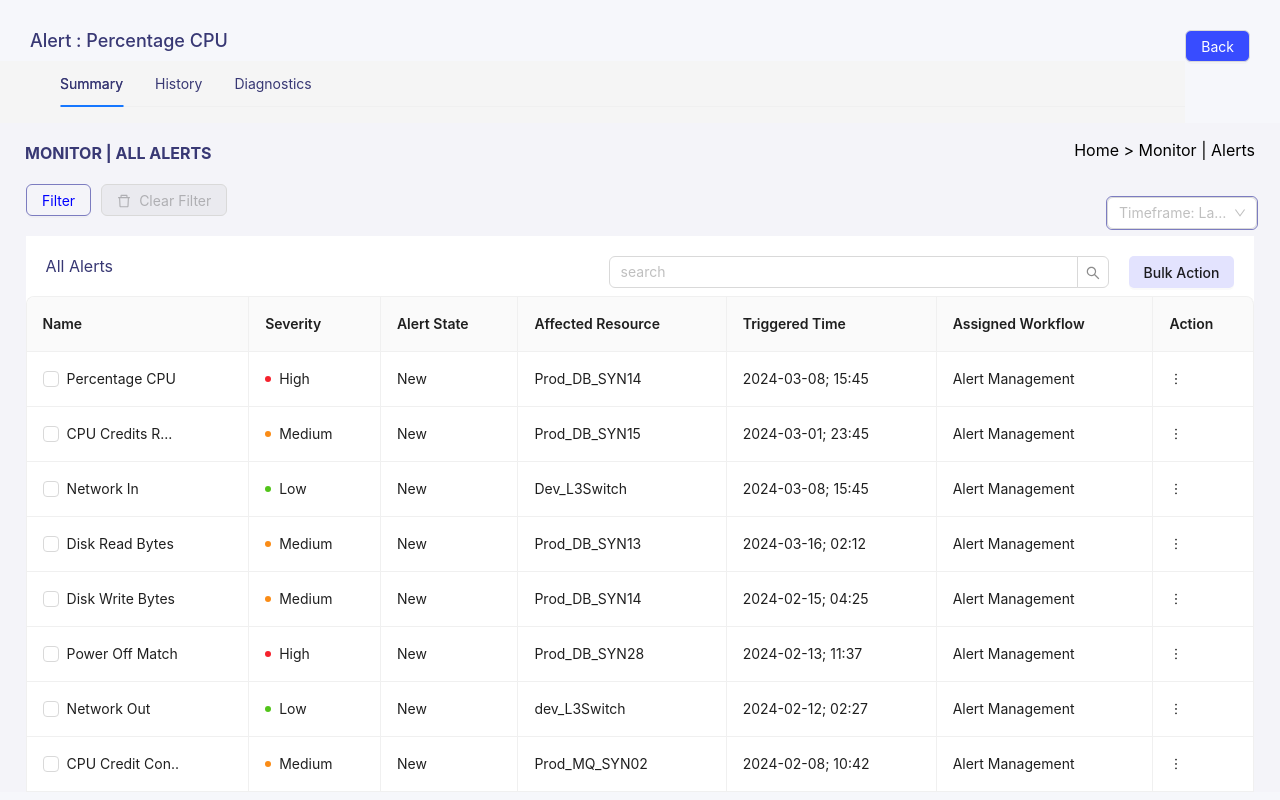
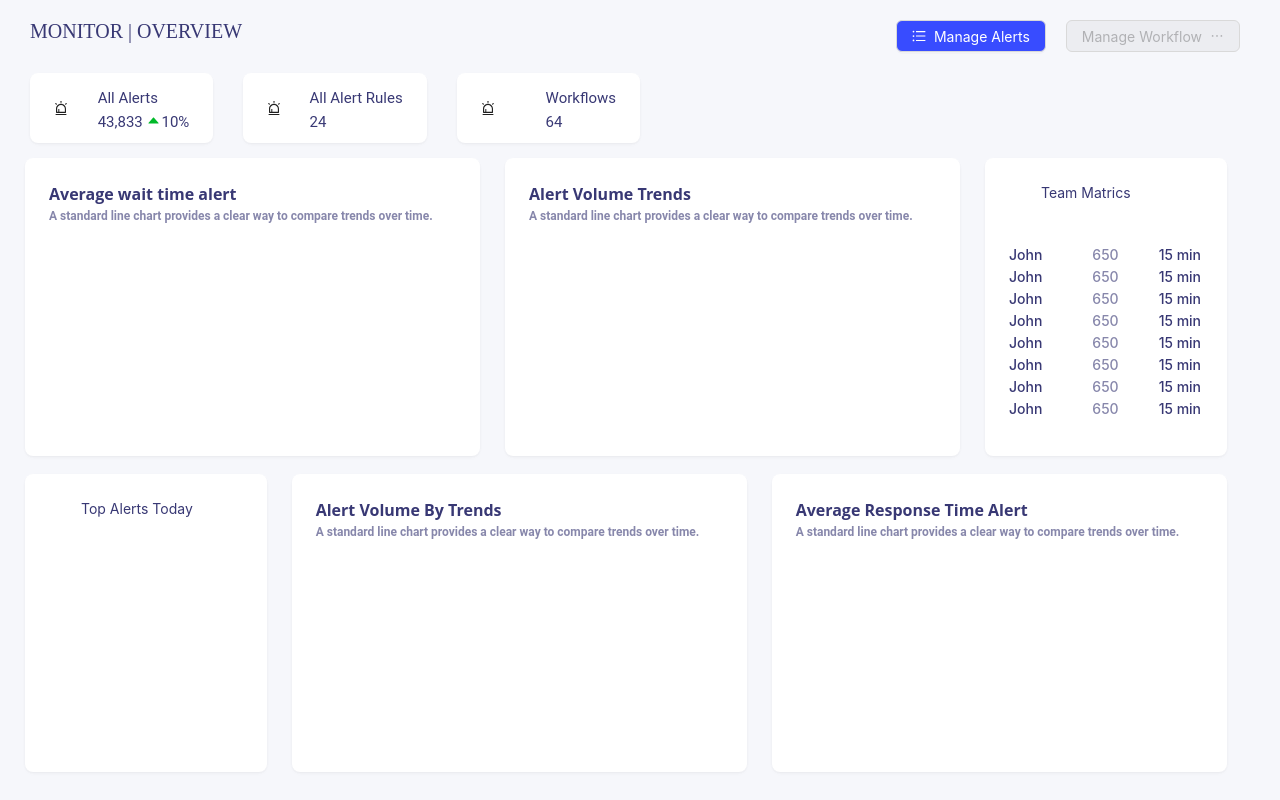
Before and after one commit to AppkubeCloud/appkube_alert_management_ui, a React (Create React App) app: page / in a window 1280 px wide. Built offline with nearby package versions, Linux system fonts and the light colour scheme.

Commit message:
dashboard completed

```diff
--- a/src/App.js
+++ b/src/App.js
@@ -13,16 +13,17 @@ function App() {
   return (
     <div className='App'>
       <header >
-        <PercentageCPUAlert/>
+        {/* <AlertManagementDashboard/> */}
 
       </header>
       <Routes>
-
-              <Route exact path="/"  element={<MonitorAllAlerts/>}  ></Route>
-              <Route exact path="monitorallalerts/percentagecpualert"  element={<PercentageCPUAlert/>}  ></Route>
-              <Route exact path="/summary"  element={<Summary />}  ></Route>
-              <Route path="monitorallalerts/percentagecpualert/history" element={<History/>}></Route>
-              <Route path="monitorallalerts/percentagecpualert/diagnostics" element={<Diagnostics/>}></Route>
+              <Route path='/' element={<AlertManagementDashboard/>}/>
+              <Route exact path="/monitorallalerts"  element={<MonitorAllAlerts/>}  ></Route>
+              <Route  path="alertsmanagement"  element={<AlertsManagement/>}></Route>
+              <Route  path="/percentagecpualert"   element={<PercentageCPUAlert/>}  ></Route>
+              <Route  path="/percentagecpualert/summary"  element={<Summary />}  ></Route>
+              <Route path="/percentagecpualert/history" element={<History/>}></Route>
+              <Route path="/percentagecpualert/diagnostics" element={<Diagnostics/>}></Route>
 
             </Routes>
     </div>
--- a/src/Component/AlertManagementDashboard.js
+++ b/src/Component/AlertManagementDashboard.js
@@ -1,4 +1,5 @@
 import { Button, Row, Col, Card } from "antd";
+import { Link } from "react-router-dom";
 import {UnorderedListOutlined, EllipsisOutlined, CaretUpOutlined, AlertOutlined} from "@ant-design/icons"
 import React from "react";
 import "./Style/Dashboard.css";
@@ -8,36 +9,40 @@ function AlertManagementDashboard(){
         <div className="dashboard-div">
             <div className="label-div">
                 <label className="dashboard-label">MONITOR | OVERVIEW</label>
-                <Button className="manage-workflow-btn">Manage Workflow <EllipsisOutlined /></Button>
-                <Button className="label-btn" icon={<UnorderedListOutlined />}>Manage Alerts</Button>
+                <Button className="manage-workflow-btn" disabled> Manage Workflow <EllipsisOutlined /></Button>
+                <Button className="label-btn" icon={<UnorderedListOutlined />} > Manage Alerts </Button>
 
             </div>
             <Row>
                 <Col span={4}>
-                    <Card  className="alert-card"
+                { <Link to= "monitorallalerts">
+                    <Card  className="dashboard-alert-card"
                         bordered={false}
                         >
                             <AlertOutlined  />
                             <label className="card-label">
-                                Total Alerts <br/>
+                                All Alerts <br/>
                                 43,833 <CaretUpOutlined style={{color: "#00B929"}} />
                                 10%
                             </label>
                     </Card>
+                    </Link>}
                 </Col>
                 <Col span={4}>
-                <Card  className="alert-card"
+                {<Link to="alertsmanagement" relative="path">
+                <Card  className="dashboard-alert-card"
                         bordered={false}
                         >
                             <AlertOutlined  />
                             <label className="card-label">
-                            Total Alert Rules <br/>
+                            All Alert Rules <br/>
                                 24
                             </label>
                     </Card>
+                    </Link>}
                 </Col>
                 <Col span={4}>
-                <Card  className="alert-card"
+                <Card  className="dashboard-alert-card"
                         bordered={false}
                         >
                             <AlertOutlined  />
@@ -50,11 +55,11 @@ function AlertManagementDashboard(){
             </Row>
             <Row>
                 <Col span={9}>
-                    <Card  className="alert-card"
+                    <Card  className="dash-avr-tm-crd"
                         bordered={false}
                         >
                             {/* <AlertOutlined  /> */}
-                            <label>
+                            <label className="dash-avr-tm-lbl">
                                 Average wait time alert
                                 <p>A standard line chart provides a clear way to compare trends over time.</p>
 
@@ -62,24 +67,97 @@ function AlertManagementDashboard(){
                     </Card>
                 </Col>
                 <Col span={9}>
-                <Card  className="alert-card"
+                <Card  className="dash-avr-tm-crd"
                         bordered={false}
                         >
-                            <AlertOutlined  />
-                            <label className="card-label">
-                            Total Alert Rules <br/>
-                                24
+                            {/* <AlertOutlined  /> */}
+                            <label className="dash-avr-tm-lbl">
+                            Alert Volume Trends
+                               <p>A standard line chart provides a clear way to compare trends over time.</p>
                             </label>
                     </Card>
                 </Col>
                 <Col span={5}>
-                <Card  className="alert-card"
+                <Card  className="dash-avr-tm-crd"
                         bordered={false}
                         >
-                            <AlertOutlined  />
-                            <label className="card-label">
-                                Workflows <br/>
-                                64
+                            {/* <AlertOutlined  /> */}
+                            <label className="dash-team">
+                               Team Matrics
+                            </label>
+                            <Row className="team-crd">
+                                <Col >John</Col>
+                                <Col style={{marginLeft:"50px", opacity:"0.6"}}>650</Col>
+                                <Col style={{marginLeft:"40px"}}>15 min</Col>
+                            </Row>
+                            <Row className="team-crd-lbl">
+                                <Col>John</Col>
+                                <Col style={{marginLeft:"50px", opacity:"0.6"}}>650</Col>
+                                <Col style={{marginLeft:"40px"}}>15 min</Col>
+                            </Row>
+                            <Row className="team-crd-lbl">
+                                <Col>John</Col>
+                                <Col style={{marginLeft:"50px", opacity:"0.6"}}>650</Col>
+                                <Col style={{marginLeft:"40px"}}>15 min</Col>
+                            </Row>
+                            <Row className="team-crd-lbl">
+                                <Col>John</Col>
+                                <Col style={{marginLeft:"50px", opacity:"0.6"}}>650</Col>
+                                <Col style={{marginLeft:"40px"}}>15 min</Col>
+                            </Row>
+                            <Row className="team-crd-lbl">
+                                <Col>John</Col>
+                                <Col style={{marginLeft:"50px", opacity:"0.6"}}>650</Col>
+                                <Col style={{marginLeft:"40px"}}>15 min</Col>
+                            </Row>
+                            <Row className="team-crd-lbl">
+                                <Col>John</Col>
+                                <Col style={{marginLeft:"50px", opacity:"0.6"}}>650</Col>
+                                <Col style={{marginLeft:"40px"}}>15 min</Col>
+                            </Row>
+                            <Row className="team-crd-lbl">
+                                <Col>John</Col>
+                                <Col style={{marginLeft:"50px", opacity:"0.6"}}>650</Col>
+                                <Col style={{marginLeft:"40px"}}>15 min</Col>
+                            </Row>
+                            <Row className="team-crd-lbl">
+                                <Col>John</Col>
+                                <Col style={{marginLeft:"50px", opacity:"0.6"}}>650</Col>
+                                <Col style={{marginLeft:"40px"}}>15 min</Col>
+                            </Row>
+                    </Card>
+                </Col>
+            </Row>
+            <Row>
+                <Col span={5}>
+                    <Card  className="dash-avr-tm-crd"
+                        bordered={false}
+                        >
+                            {/* <AlertOutlined  /> */}
+                            <label className="dash-team">
+                               Top Alerts Today
+                            </label>
+                    </Card>
+                </Col>
+                <Col span={9}>
+                <Card  className="dash-avr-tm-crd"
+                        bordered={false}
+                        >
+                            {/* <AlertOutlined  /> */}
+                            <label className="dash-avr-tm-lbl">
+                            Alert Volume By Trends
+                            <p>A standard line chart provides a clear way to compare trends over time.</p>
+                            </label>
+                    </Card>
+                </Col>
+                <Col span={9}>
+                <Card  className="dash-avr-tm-crd"
+                        bordered={false}
+                        >
+                            {/* <AlertOutlined  /> */}
+                            <label className="dash-avr-tm-lbl">
+                                Average Response Time Alert
+                                <p>A standard line chart provides a clear way to compare trends over time.</p>
                             </label>
                     </Card>
                 </Col>
--- a/src/Component/AlertsManagement.js
+++ b/src/Component/AlertsManagement.js
@@ -1,5 +1,6 @@
  import react, {useState} from "react";
-import { Table, Checkbox, Input, Button, Select, Menu, Dropdown } from 'antd';
+import { Table, Checkbox, Input, Button, Select, Menu, Dropdown, Breadcrumb } from 'antd';
+import { Link } from "react-router-dom";
 import{ InfoCircleOutlined, UnorderedListOutlined, MoreOutlined, PlusOutlined, DownCircleFilled} from "@ant-design/icons"
 import AlertsData from "./Data/AlertsData.json";
 import "./Style/AlertsManagement.css";
@@ -90,8 +91,17 @@ function AlertsManagement (){
     return(
          <div className="main-div">
           <div>
+          <Breadcrumb className="monitoralert-breadcrumb">
+    <Breadcrumb.Item >{<Link to="/" style={{color:" #383874"}}> Home </Link>} </Breadcrumb.Item>
+    {/* <Breadcrumb.Item>
+      <a href="">Issue Tracker</a>
+    </Breadcrumb.Item> */}
+
+    <Breadcrumb.Item style={{color: "#384CFF"}}>Monitor | Overview</Breadcrumb.Item>
+  </Breadcrumb>
             <h4 className="alert-title">MONITOR | ALERTS</h4>
-            <label style={{float:"right", marginTop:"-44px", marginRight:"25px"}}>Home > Monitor | Overview</label>
+
+            {/* <label style={{float:"right", marginTop:"-44px", marginRight:"25px"}}>Home > Monitor | Overview</label> */}
             <div >
               <div className="resource-div">
                 {/* <label className="resource-label">Resource Group <InfoCircleOutlined /></label> */}
--- a/src/Component/Data/Monitorallalertdata.json
+++ b/src/Component/Data/Monitorallalertdata.json
@@ -6,8 +6,8 @@
         "affectedresource":"Prod_DB_SYN14",
         "triggeredtime":"2024-03-08; 15:45",
         "assignedworkflow":"Alert Management",
-        "action":"MoreOutlined"
-
+        "action":"MoreOutlined",
+        "address":"/percentagecpualert/summary"
 
     },
     {
--- a/src/Component/MonitorAllAlerts.js
+++ b/src/Component/MonitorAllAlerts.js
@@ -1,5 +1,5 @@
 import react, {useState} from "react";
-import { Table, Tag, Checkbox, Input, Button, Dropdown,Badge, Space, Select, Modal, DatePicker, Menu } from 'antd';
+import { Table, Tag, Checkbox, Input, Button, Dropdown,Badge, Space, Select, Modal, DatePicker, Menu, Breadcrumb } from 'antd';
 import{ InfoCircleOutlined, UnorderedListOutlined, MoreOutlined, DownOutlined, DownCircleFilled, DeleteOutlined } from "@ant-design/icons"
 import { Link } from "react-router-dom";
 import Monitorallalertdata from "./Data/Monitorallalertdata.json";
@@ -184,7 +184,9 @@ function MonitorAllAlerts (){
       render: (_, record) => (
           <span style={{ display: 'inline-flex', alignItems: 'center' }}>
           <Checkbox style={{ marginRight: 8 }} />
-          {record.name}
+          {/* {record.name} */}
+          <Link to={record.address}> {record.name}</Link>
+
           {/* <Link to="monitorallalerts/percentagecpualert" rel="noopener noreferrer">{record.name}</Link> */}
         </span>
 
@@ -324,8 +326,16 @@ function MonitorAllAlerts (){
          <div className="main-div">
 
           <div>
+          <Breadcrumb className="monitoralert-breadcrumb">
+    <Breadcrumb.Item >{<Link to="/" style={{color:" #383874"}}> Home </Link>} </Breadcrumb.Item>
+    {/* <Breadcrumb.Item>
+      <a href="">Issue Tracker</a>
+    </Breadcrumb.Item> */}
+
+    <Breadcrumb.Item style={{color: "#384CFF"}}>Monitor | Alerts</Breadcrumb.Item>
+  </Breadcrumb>
             <h4 className="alert-title">MONITOR | ALL ALERTS</h4>
-            <label style={{float:"right", marginTop:"-44px", marginRight:"25px"}}>Home > Monitor | Alerts</label>
+            {/* <label style={{float:"right", marginTop:"-44px", marginRight:"25px"}}>Home > Monitor | Alerts</label> */}
             <div >
               <div className="resource-div">
                 {/* <Popover
@@ -335,8 +345,9 @@ function MonitorAllAlerts (){
                 > */}
                 <Button className="monitor-data-filter"  onClick={showModal}>Filter</Button>
                 <Button icon={<DeleteOutlined />} className="monitor-data-filter" disabled >Clear Filter</Button>
-                <div style={{ marginTop: '20px' }}>
-        <div>
+            {/* <div >     */}
+              <div style={{ marginTop: '20px' }} className="monitor-allalt-filter-data">
+        <div className="monitor-allalt-filter-data">
           {/* Infra: */}
           {selectedValues1.map((value, index) => (
             <Tag key={index} closable onClose={() => handleTagClose1(value)}>
@@ -345,14 +356,14 @@ function MonitorAllAlerts (){
           ))}
         </div>
         {/* handleProductTagClose */}
-        <div>
+        <div className="monitor-allalt-filter-data">
         {selectProductValue.map((value, index) => (
             <Tag key={index} closable onClose={() => handleProductTagClose(value)}>
               {value}
             </Tag>
           ))}
         </div>
-        <div>
+        <div className="monitor-allalt-filter-data">
           {/* Infra: */}
           {selectElementValue.map((value, index) => (
             <Tag key={index} closable onClose={() => handleelementTagClose(value)}>
@@ -360,8 +371,8 @@ function MonitorAllAlerts (){
             </Tag>
           ))}
         </div>
-
-        <div>
+        {/* </div> */}
+        <div className="monitor-allalt-filter-data">
          {/* Business: */}
           {selectedValues2.map((value, index) => (
             <Tag key={index} closable onClose={() => handleTagClose2(value)}>
@@ -370,7 +381,7 @@ function MonitorAllAlerts (){
           ))}
         </div>
 
-        <div>
+        <div className="monitor-allalt-filter-data">
          {/* Business: */}
           {selectBusinessProduct.map((value, index) => (
             <Tag key={index} closable onClose={() => handleBusinessTagClose(value)}>
@@ -379,7 +390,7 @@ function MonitorAllAlerts (){
           ))}
         </div>
 
-        <div>
+        <div className="monitor-allalt-filter-data">
          {/* Business: */}
           {selectEnvironment.map((value, index) => (
             <Tag key={index} closable onClose={() => handleEnvironmentTagClose(value)}>
@@ -389,7 +400,7 @@ function MonitorAllAlerts (){
         </div>
         {/* handleModuleTagClose */}
 
-        <div>
+        <div className="monitor-allalt-filter-data">
          {/* Business: */}
           {selectModuleValue.map((value, index) => (
             <Tag key={index} closable onClose={() => handleModuleTagClose(value)}>
@@ -399,7 +410,7 @@ function MonitorAllAlerts (){
         </div>
         {/* handleServicesTagClose */}
 
-        <div>
+        <div className="monitor-allalt-filter-data">
          {/* Business: */}
           {selectServices.map((value, index) => (
             <Tag key={index} closable onClose={() => handleServicesTagClose(value)}>
@@ -407,7 +418,9 @@ function MonitorAllAlerts (){
             </Tag>
           ))}
         </div>
-        <div>
+        </div>
+        <div className="monitor-allalt-filter-data">
+        <div className="monitor-allalt-filter-data">
          {/* Filters: */}
           {selectedValues3.map((value, index) => (
             <Tag key={index} closable onClose={() => handleTagClose3(value)}>
@@ -416,7 +429,7 @@ function MonitorAllAlerts (){
           ))}
         </div>
         {/* handleAlertStateTagClose */}
-        <div>
+        <div className="monitor-allalt-filter-data">
          {/* Filters: */}
           {selectAlertState.map((value, index) => (
             <Tag key={index} closable onClose={() => handleAlertStateTagClose(value)}>
@@ -425,7 +438,7 @@ function MonitorAllAlerts (){
           ))}
         </div>
         {/* handleAlertTypeTagClose */}
-        <div>
+        <div className="monitor-allalt-filter-data">
          {/* Filters: */}
           {selectAlertType.map((value, index) => (
             <Tag key={index} closable onClose={() => handleAlertTypeTagClose(value)}>
--- a/src/Component/Pages/Diagnostics.js
+++ b/src/Component/Pages/Diagnostics.js
@@ -1,10 +1,15 @@
 import React from "react";
 import { Row, Col, Divider} from "antd";
+import PercentageCPUAlert from "../PercentageCPUAlerts";
 import "../Style/History.css"
 
 function Diagnostics(){
     return(
+        <div>
+             <PercentageCPUAlert defaultActiveKey="3"/>
+
         <div className="history-div">
+
             <label>Percentage CPU</label>
             <Row className="history-card" >
             <Col span={4} order={1} style={{marginBottom:"0px"}} >
@@ -53,6 +58,7 @@ function Diagnostics(){
             </Row>
             <Divider dashed/>
         </div>
+        </div>
     )
 };
 export default Diagnostics;
--- a/src/Component/Pages/History.js
+++ b/src/Component/Pages/History.js
@@ -1,11 +1,16 @@
 import React from "react";
 import {Row, Col, Input, Divider, } from "antd";
+import PercentageCPUAlert from "../PercentageCPUAlerts";
 import "../Style/History.css"
 
 
 function History(){
     return(
+        <div>
+            <PercentageCPUAlert defaultActiveKey="2"/>
+
         <div className="history-div">
+
             <label className="history-lbl">Percentage CPU</label>
             <Row className="history-card" >
             <Col span={16} order={1} style={{marginBottom:"0px"}} >
@@ -45,6 +50,7 @@ function History(){
             </Row>
             <Divider dashed/>
         </div>
+        </div>
     )
 };
 export default History;
--- a/src/Component/Pages/Summary.js
+++ b/src/Component/Pages/Summary.js
@@ -1,5 +1,6 @@
 import React from "react";
 import {Row, Col, Input, Card, Divider} from "antd";
+import PercentageCPUAlert from "../PercentageCPUAlerts";
 import { Line, Chart } from "@ant-design/charts";
 // import { Chart } from 'bizcharts';
 // import { Chart, LineAdvance } from "@ant-design/charts";
@@ -47,6 +48,7 @@ const config = {
 function Summary(){
     return(
        <div >
+        <PercentageCPUAlert/>
             <Row className="severity-card" >
             <Col span={4} order={1} >
                 <label className="serverity-label">Serverity</label>
--- a/src/Component/PercentageCPUAlerts.js
+++ b/src/Component/PercentageCPUAlerts.js
@@ -1,6 +1,9 @@
 import React from "react";
 import {  Button, Layout, Tabs } from 'antd';
-import { Link} from "react-router-dom";
+import { Link, Route, Router} from "react-router-dom";
+import Summary from "./Pages/Summary";
+import History from "./Pages/History";
+import Diagnostics from "./Pages/Diagnostics";
 import "./Style/PercentageCPUAlert.css"
 import { Content } from "antd/es/layout/layout";
 
@@ -9,17 +12,23 @@ function PercentageCPUAlert(){
         <div className="maincpu-div">
             <div className="percentage-div">
                 <label className="percentage-tittle">Alert : Percentage CPU</label>
-                <Button className="percentage-btn">{<Link to="/"> Back </Link>}</Button>
+                <Button className="percentage-btn">{<Link to="/monitorallalerts"> Back </Link>}</Button>
+
+
             </div>
             <Layout>
                 <Content>
         <Tabs defaultActiveKey="1" className="percentage-tab" >
-            <Tabs.TabPane  tab={<Link to="/summary" style={{color: "#383874"}}>Summary</Link> } key="1" />
-            <Tabs.TabPane tab={<Link to="monitorallalerts/percentagecpualert/history"  style={{color: "#383874"}}>History</Link>}key="2" />
-            <Tabs.TabPane tab={<Link to="monitorallalerts/percentagecpualert/diagnostics"  style={{color: "#383874"}}>Diagnostics</Link>}key="3" />
+            <Tabs.TabPane  tab={<Link to="/percentagecpualert/summary" style={{color: "#383874"}}>Summary</Link> } key="1" />
+            <Tabs.TabPane tab={<Link to="/percentagecpualert/history"  style={{color: "#383874"}}>History</Link>}key="2" />
+            <Tabs.TabPane tab={<Link to="/percentagecpualert/diagnostics"  style={{color: "#383874"}}>Diagnostics</Link>}key="3" />
         </Tabs>
         </Content>
         </Layout>
+       {/* <Summary/>
+       <History/>
+       <Diagnostics/>
+         */}
         </div>
     );
 
--- a/src/Component/Style/Dashboard.css
+++ b/src/Component/Style/Dashboard.css
@@ -1,10 +1,10 @@
 .dashboard-label{
     color: #383874;
     margin: 30px;
-    padding-top: 30px;
-    width: 100%;
-    height: auto;
-
+   font-family: Poppins;
+    font-size: 20px;
+    font-style: normal;
+    font-weight: 400;
 }
 
 .label-div{
@@ -26,16 +26,67 @@
 .manage-workflow-btn{
     float: right;
     margin-left: 20px;
+    margin-right: 40px;
     background-color: #DDE1F8;
     color: #383874;
 }
-.alert-card{
+.dashboard-alert-card{
     margin-left: 30px;
     margin-bottom: 15px;
+    /* width: 290px;
+    height: 96px; */
     /* height: 60px; */
 
 }
 .card-label{
     float: right;
     margin-top: -10px;
+    color: var(--Night-Blue, #383874);
+/* Body / Title */
+font-family: Roboto;
+font-size: 15px;
+font-style: normal;
+font-weight: 400;
+
 }
+
+.dash-avr-tm-crd{
+    /* width: 694px; */
+height: 298px;
+margin-left: 25px;
+margin-bottom: 18px;
+}
+
+.dash-avr-tm-lbl{
+    color: #383874;
+font-family: "Open Sans";
+font-size: 16px;
+/* font-style: normal; */
+font-weight: 700;
+
+}
+
+.dash-avr-tm-lbl p{
+    font-family: Roboto;
+    font-size: 12px;
+    margin-top: 0px;
+    opacity: 0.6;
+}
+.dash-team{
+   padding-left:32px;
+    color: #383874;
+}
+
+.team-crd{
+    margin-top: 40px;
+    color: #383874;
+    font-family: Roboto;
+    font-size: 14px;
+    font-weight: 500;
+}
+.team-crd-lbl{
+    color: #383874;
+    font-family: Roboto;
+    font-size: 14px;
+    font-weight: 500;
+}
--- a/src/Component/Style/Summary.css
+++ b/src/Component/Style/Summary.css
@@ -41,7 +41,7 @@ body{
 }
 .alert-card-div{
     margin-right: 20px;
-    margin-left: -10px;
+    margin-left: 20px;
 
 }
 .alert-details{
```
Also changed, not shown: src/Component/Style/AlertsManagement.css (+36 -0 lines).
